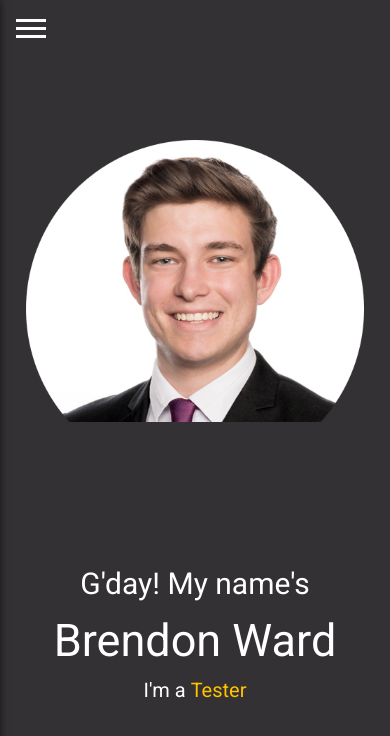
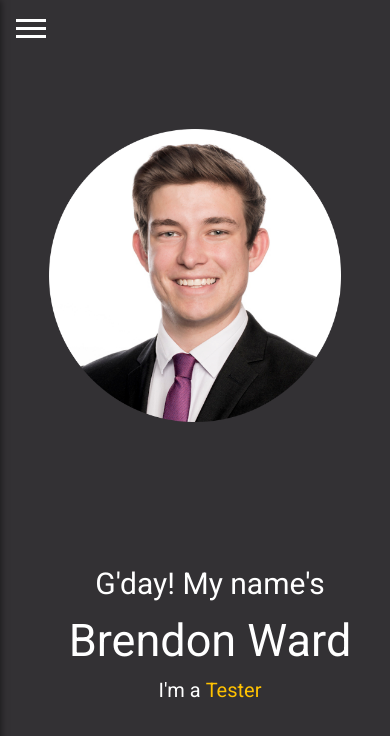
Before and after one commit to b-ward/Portfolio-Website-2024, a React (Vite) app: page / in a window 390 px wide. Shown: the top 736 px of the page. Built offline with nearby package versions, Linux system fonts and the light colour scheme.

Commit message:
fix(landing): reduce right padding asymmetry, fix mobile image container height

```diff
--- a/src/components/Landing/landingpage.css
+++ b/src/components/Landing/landingpage.css
@@ -34,7 +34,7 @@
     max-width: 600px;
     height: 600px;
     padding-left: 50px;
-    padding-right: 50px;
+    padding-right: 20px;
     display: flex;
     flex-direction: column;
     justify-content: center;
@@ -79,7 +79,7 @@
     .intro .left .imgContainer {
         position: relative;
         width: 100%;
-        height: 50vh;
+        height: 100%;
         display: flex;
         align-items: center;
         justify-content: center;
```
